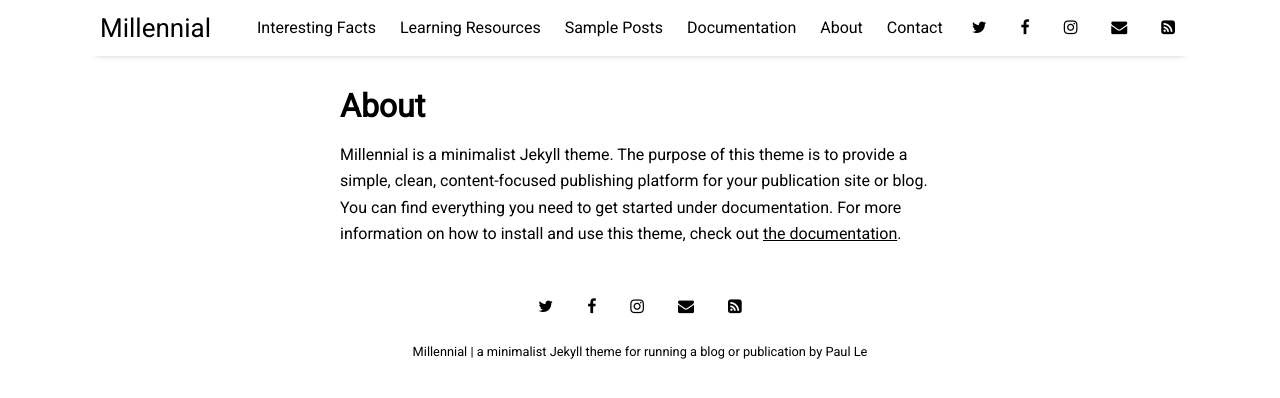
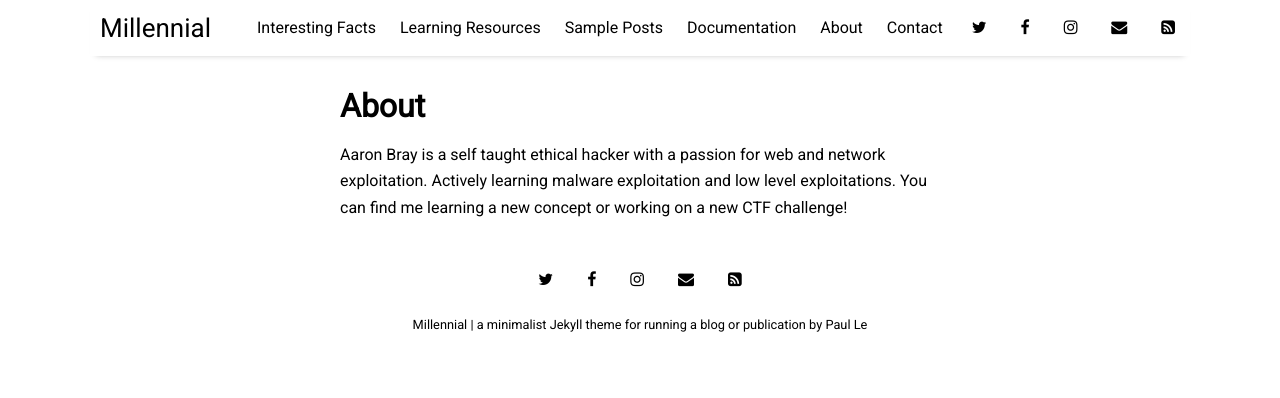
Before and after one commit to AaronBray/AaronBray.github.io, a Jekyll site: the page built from pages/about.md, in a window 1280 px wide. Shown: the top 398 px of the page. Built offline with Jekyll 4.4.1, drawn with Linux system fonts in a browser that asks for light colours; nearby versions of some CDN libraries.

Commit message:
Update about.md

```diff
--- a/pages/about.md
+++ b/pages/about.md
@@ -3,5 +3,4 @@
 title: About
 permalink: /about
 ---
-
-Millennial is a minimalist Jekyll theme. The purpose of this theme is to provide a simple, clean, content-focused publishing platform for your publication site or blog. You can find everything you need to get started under documentation. For more information on how to install and use this theme, check out [the documentation]({{ site.github.url }}{% post_url 2016-10-10-getting-started %}).
+Aaron Bray is a self taught ethical hacker with a passion for web and network exploitation. Actively learning malware exploitation and low level exploitations. You can find me learning a new concept or working on a new CTF challenge!
```
